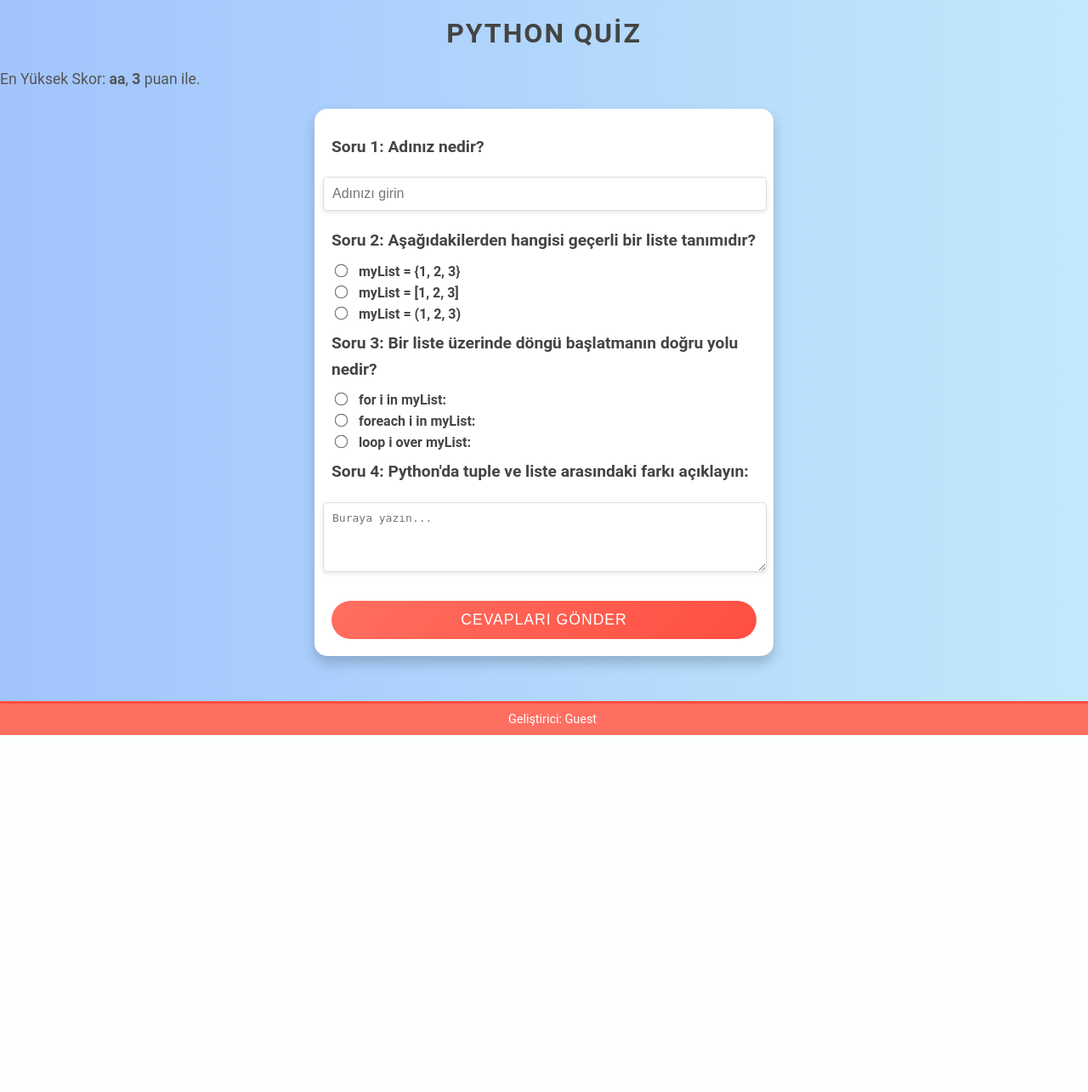
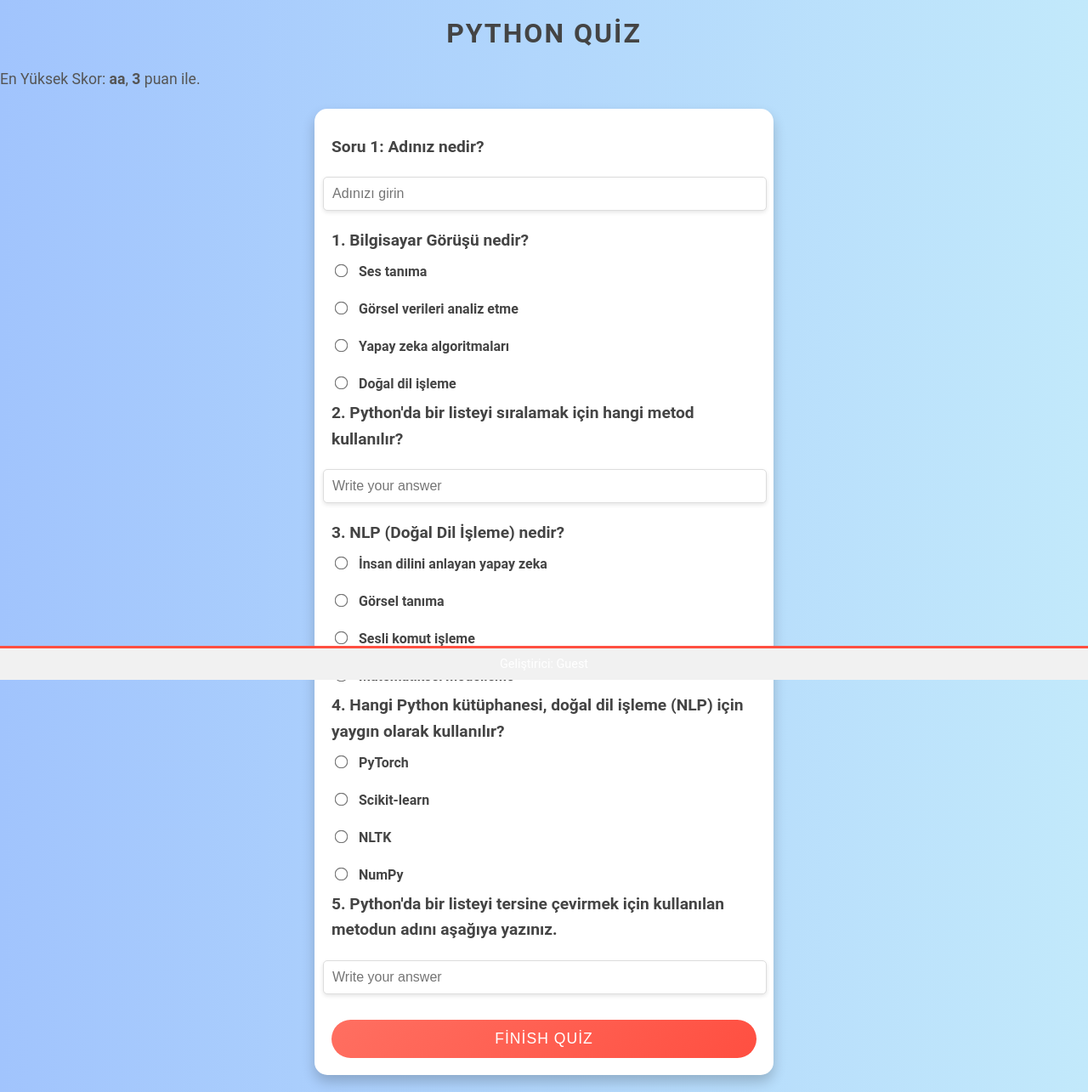
Before and after one commit to sametozlu/kodland, a Flask app: page / in a window 1280 px wide. Shown: the whole page at 85% size. Before the commit the page ends 865 px from the top, so only its background shows below. Run offline with Flask 3, Linux system fonts and the light colour scheme.

Commit message:
Update index.html

```diff
--- a/templates/index.html
+++ b/templates/index.html
@@ -5,6 +5,16 @@
     <meta name="viewport" content="width=device-width, initial-scale=1.0">
     <title>Python Quiz</title>
     <link rel="stylesheet" href="{{ url_for('static', filename='style.css') }}">
+    <style>
+        footer {
+            position: fixed;
+            bottom: 0;
+            width: 100%;
+            background-color: #f1f1f1;
+            text-align: center;
+            padding: 10px 0;
+        }
+    </style>
 </head>
 <body>
     <h1>Python Quiz</h1>
@@ -13,26 +23,38 @@
     {% else %}
         <p>Henüz kayıtlı bir skor yok.</p>
     {% endif %}
+
     <form action="/submit" method="POST">
         <p><strong>Soru 1:</strong> Adınız nedir?</p>
         <input type="text" name="name" placeholder="Adınızı girin">
 
-        <p><strong>Soru 2:</strong> Aşağıdakilerden hangisi geçerli bir liste tanımıdır?</p>
-        <label><input type="radio" name="list" value="myList = {1, 2, 3}"> myList = {1, 2, 3}</label>
-        <label><input type="radio" name="list" value="myList = [1, 2, 3]"> myList = [1, 2, 3]</label>
-        <label><input type="radio" name="list" value="myList = (1, 2, 3)"> myList = (1, 2, 3)</label>
+        <p><strong>1. Bilgisayar Görüşü nedir?</strong></p>
+        <label><input type="radio" name="q1" value="Ses tanıma"> Ses tanıma</label><br>
+        <label><input type="radio" name="q1" value="Görsel verileri analiz etme"> Görsel verileri analiz etme</label><br>
+        <label><input type="radio" name="q1" value="Yapay zeka algoritmaları"> Yapay zeka algoritmaları</label><br>
+        <label><input type="radio" name="q1" value="Doğal dil işleme"> Doğal dil işleme</label>
 
-        <p><strong>Soru 3:</strong> Bir liste üzerinde döngü başlatmanın doğru yolu nedir?</p>
-        <label><input type="radio" name="loop" value="for i in myList:"> for i in myList:</label>
-        <label><input type="radio" name="loop" value="foreach i in myList:"> foreach i in myList:</label>
-        <label><input type="radio" name="loop" value="loop i over myList:"> loop i over myList:</label>
+        <p><strong>2. Python'da bir listeyi sıralamak için hangi metod kullanılır?</strong></p>
+        <input type="text" name="q2" placeholder="Write your answer">
 
-        <p><strong>Soru 4:</strong> Python'da tuple ve liste arasındaki farkı açıklayın:</p>
-        <textarea name="tuple_vs_list" rows="4" placeholder="Buraya yazın..."></textarea>
+        <p><strong>3. NLP (Doğal Dil İşleme) nedir?</strong></p>
+        <label><input type="radio" name="q3" value="İnsan dilini anlayan yapay zeka"> İnsan dilini anlayan yapay zeka</label><br>
+        <label><input type="radio" name="q3" value="Görsel tanıma"> Görsel tanıma</label><br>
+        <label><input type="radio" name="q3" value="Sesli komut işleme"> Sesli komut işleme</label><br>
+        <label><input type="radio" name="q3" value="Matematiksel modelleme"> Matematiksel modelleme</label>
 
-        <button type="submit">Cevapları Gönder</button>
+        <p><strong>4. Hangi Python kütüphanesi, doğal dil işleme (NLP) için yaygın olarak kullanılır?</strong></p>
+        <label><input type="radio" name="q4" value="PyTorch"> PyTorch</label><br>
+        <label><input type="radio" name="q4" value="Scikit-learn"> Scikit-learn</label><br>
+        <label><input type="radio" name="q4" value="NLTK"> NLTK</label><br>
+        <label><input type="radio" name="q4" value="NumPy"> NumPy</label>
+
+        <p><strong>5. Python'da bir listeyi tersine çevirmek için kullanılan metodun adını aşağıya yazınız.</strong></p>
+        <input type="text" name="q5" placeholder="Write your answer">
+
+        <button type="submit">Finish Quiz</button>
     </form>
-    <br>
-    <footer style="position:absolute; top:795px; width: 100%;">Geliştirici: {{ user_name }}</footer>
+
+    <footer>Geliştirici: {{ user_name }}</footer>
 </body>
 </html>
```
